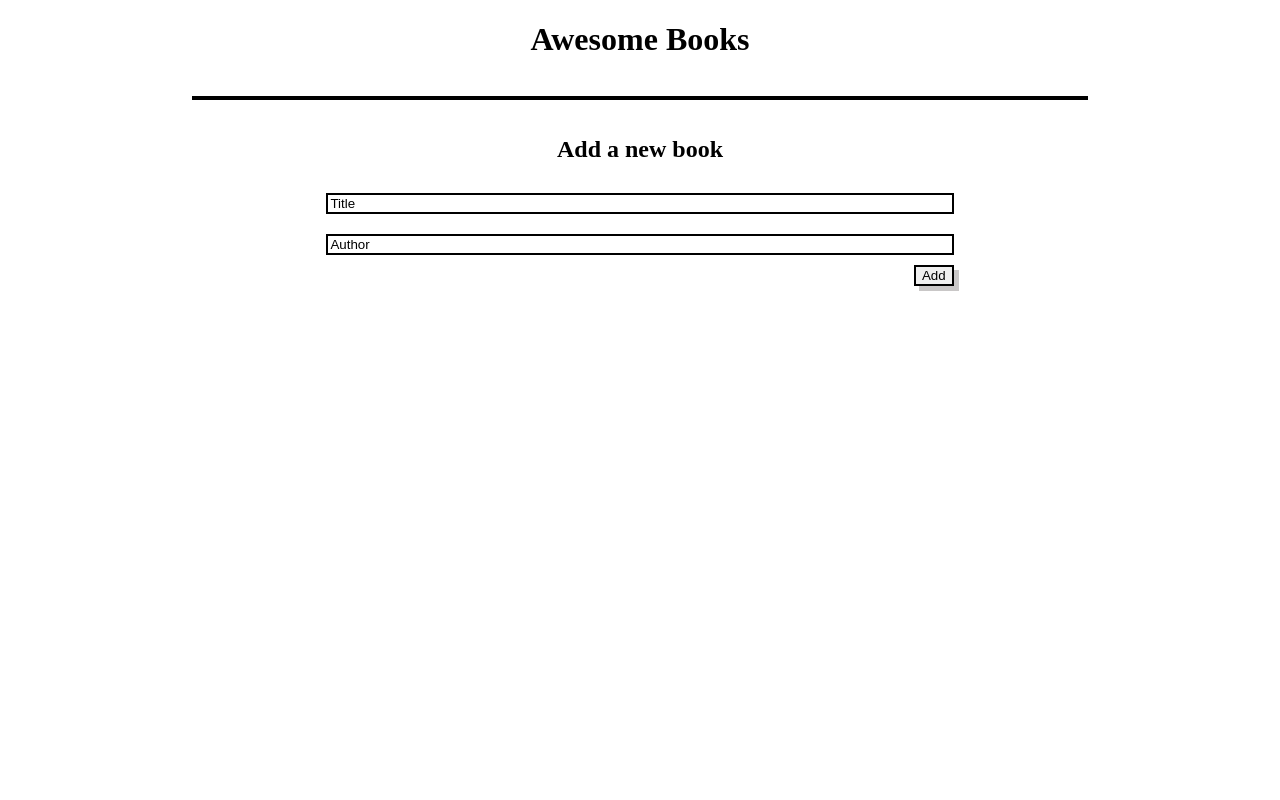
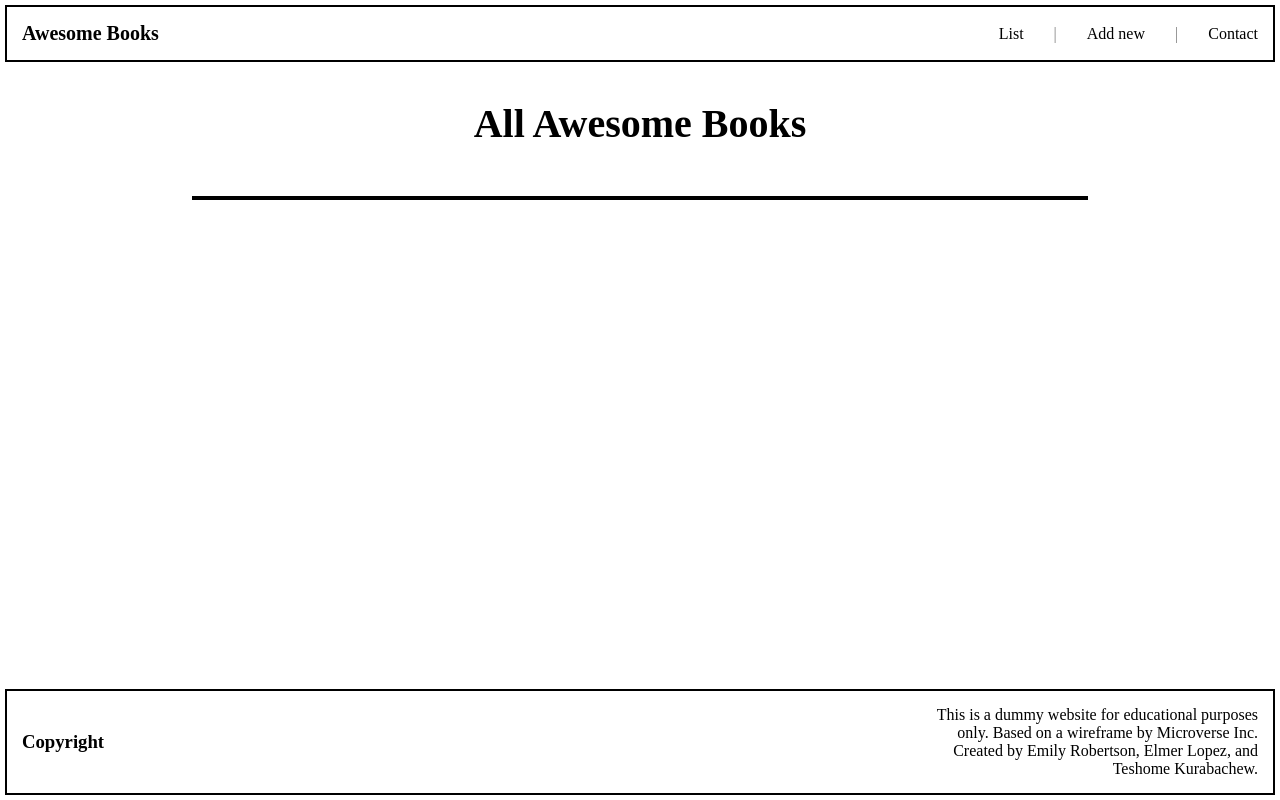
Before and after one commit to emyrue/Awesome-books, a website with bundled scripts: page index.html in a window 1280 px wide. Built offline with nearby package versions, Linux system fonts and the light colour scheme.

Commit message:
Created and styled form and contact sections

```diff
--- a/index.html
+++ b/index.html
@@ -9,19 +9,45 @@
     <script src="./index.js" type="module" defer></script>
   </head>
   <body>
+    <header>
+        <h1 class="menu-title">Awesome Books</h1>
+        <ul class="menu-options">
+            <li class="menu-item menu-item1">List</li>
+            <li class="menu-item divider">|</li>
+            <li class="menu-item menu-item2">Add new</li>
+            <li class="menu-item divider">|</li>
+            <li class="menu-item menu-item3">Contact</li>
+        </ul>
+    </header>
     <div class="primaryContent">
-      <h1>Awesome Books</h1>
+      <h2>All Awesome Books</h2>
       <section class="books">
         <ul id="bookList"></ul>
       </section>
-      <div class="forForm">
+    </div>
+    <div class="forForm none">
         <form id="form">
           <h2>Add a new book</h2>
           <input type="text" id="new-title" placeholder="Title" />
           <input type="text" id="new-author" placeholder="Author" />
           <button type="submit" id="add">Add</button>
         </form>
-      </div>
     </div>
+    <div class="contact none">
+        <h2>Contact information</h2>
+        <p class="contact-paragraph">Do you have any questions or do you just want to say "hello"?<br>You can reach out to us!</p>
+        <ul class="contact-list">
+            <li class="contact-info">Our email: mail@mail.com</li>
+            <li class="contact-info">Our phone number: 09654335678</li>
+            <li class="contact-info">Our address: Streetname 22, 84503 City, Country</li>
+        </ul>
+    </div>
+    <footer>
+        <h3>Copyright</h3>
+        <div class="copyright">
+            This is a dummy website for educational purposes only. Based on a wireframe by Microverse Inc.
+            Created by Emily Robertson, Elmer Lopez, and Teshome Kurabachew.
+        </div>
+    </footer>
   </body>
 </html>
--- a/style.css
+++ b/style.css
@@ -49,13 +49,15 @@ ul#bookList li:nth-child(odd) {
 
 .forForm {
   width: 70%;
+  margin: auto;
 }
 
 #form {
   display: flex;
   flex-direction: column;
   align-items: center;
-  width: 100%;
+  width: 70%;
+  margin: auto;
 }
 
 input {
@@ -73,3 +75,82 @@ input::placeholder {
   box-shadow: 5px 5px rgb(201, 199, 199);
   align-self: flex-end;
 }
+
+header {
+  border: 2px solid black;
+  display: flex;
+  justify-content: space-between;
+  margin: 5px;
+  align-items: center;
+}
+
+.menu-title {
+  padding: 15px;
+  margin: 0;
+  font-size: 20px;
+}
+
+.menu-options {
+  margin: 0;
+  display: flex;
+}
+
+.menu-item {
+  padding: 15px;
+}
+
+.divider {
+  color: gray;
+}
+
+h2 {
+ font-size: 40px;
+}
+
+.contact {
+  width: 70%;
+  display: flex;
+  flex-direction: column;
+  align-items: center;
+  margin: auto;
+}
+
+.contact-paragraph {
+  font-size: 25px;
+  width: 70%;
+}
+
+.contact-list {
+  list-style-type: disc;
+}
+
+.contact-info {
+  font-size: 20px;
+}
+
+footer {
+  border: 2px solid black;
+  margin: 5px;
+  display: flex;
+  justify-content: space-between;
+  align-items: center;
+  position: absolute;
+  bottom: 0;
+  left: 0;
+  right: 0;
+}
+
+h3 {
+  margin: 0;
+  padding: 15px;
+}
+
+.copyright {
+  width: 30%;
+  padding: 15px;
+  text-align: right;
+}
+
+.none {
+  display: none;
+}
```
